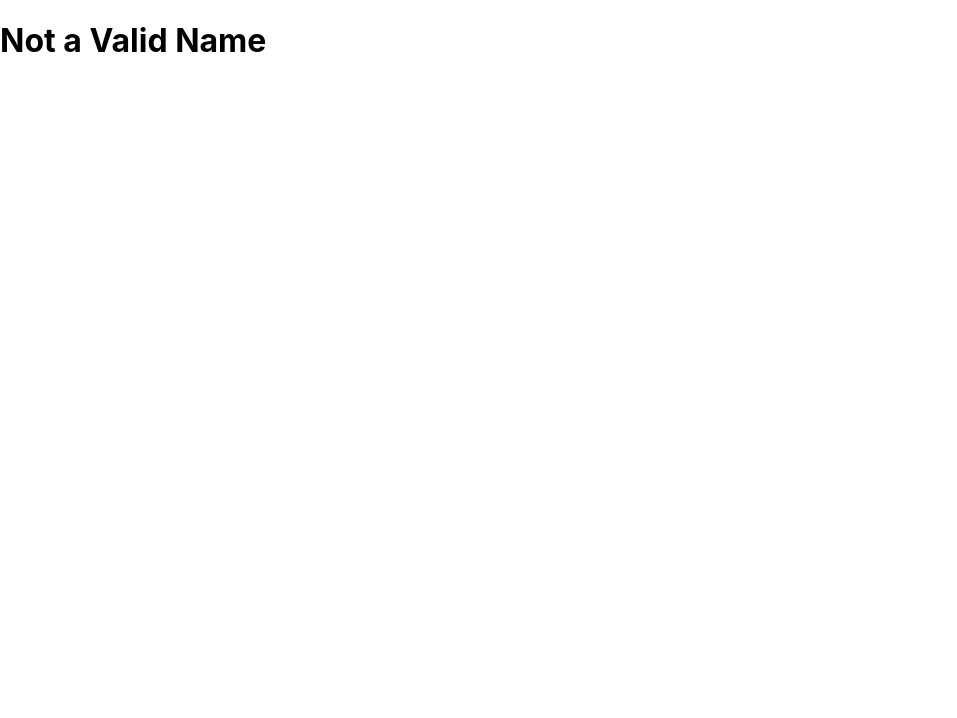
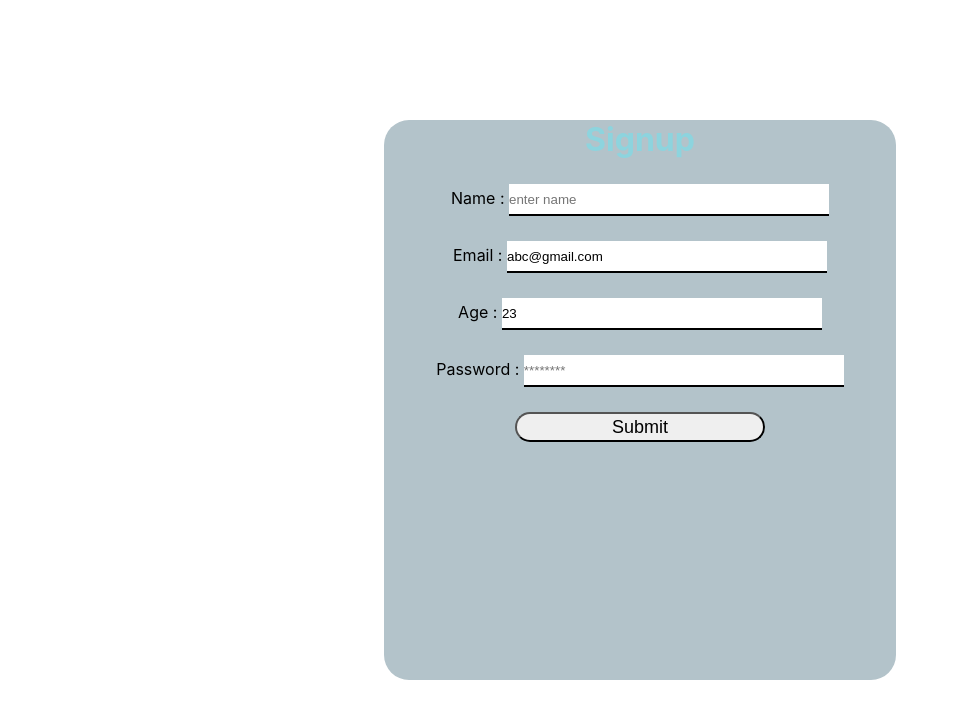
Before and after one commit to Malik-AhmadSE/Basic_React, a React (Create React App) app in the folder state_hook/: page / in a window 1280 px wide. Shown: the top 718 px of the page, without its empty margins (0-957 px from the left). Built offline with nearby package versions, Linux system fonts and the light colour scheme.

Commit message:
signup page

```diff
--- a/state_hook/src/App.jsx
+++ b/state_hook/src/App.jsx
@@ -1,12 +1,11 @@
-import React from 'react';
-
+import React from "react";
+import Signup from "./Signup/Signup";
 function App() {
-  let name='Ahmad';
   return (
     <div>
-    {name.length<=4?<h1>{name}</h1>:<h1>Not a Valid Name </h1>}
+      <Signup />
     </div>
-  )
+  );
 }
 
 export default App;
--- /dev/null
+++ b/state_hook/src/Signup/Signup.css
@@ -0,0 +1,44 @@
+*{
+    margin: 0px;
+    padding: 0px;
+    box-sizing: border-box;
+}
+.main_div{
+   width:100%;
+   height:100vh;
+   display: flex;
+   justify-content: center;
+   align-items: center;
+}
+#inner_div{
+    border:2px;
+    border-style:initial;
+    width:40%;
+    height:70%;
+    background-color:#b3c3ca;
+    border-radius: 25px;
+}
+.form{
+    display:flex;
+    flex-direction: column;
+    align-items: center;
+    justify-content: center;
+}
+.form div{
+    padding-top: 25px;
+}
+.form input{
+    width:20rem;
+    height:2rem;
+    outline-style: none;
+    border:none;
+    border-bottom: 2px solid black;
+}
+
+#submit{
+    width:250px;
+    height:30px;
+    text-align: center;
+    font-size: large;
+    border-radius: 20px;
+}
--- /dev/null
+++ b/state_hook/src/Signup/Signup.jsx
@@ -0,0 +1,34 @@
+import React from "react";
+import './Signup.css'
+function Signup() {
+  return (
+    <div className="main_div">
+      <div id="inner_div">
+            <h1 style={{display:'flex',justifyContent:'center',color:'#8dd4de'}}>Signup</h1>
+            <form className="form">
+            <div>
+            <label htmlFor="name">Name : </label>
+            <input type="text" name="name" placeholder="enter name"  maxLength={12}/>
+            </div>
+            <div>
+            <label htmlFor="email">Email : </label>
+            <input type="email" name="email" value='abc@gmail.com' />
+            </div>
+            <div>
+            <label htmlFor="age">Age : </label>
+            <input type="number" name="age" value='23' min={0}/>
+            </div>
+            <div>
+            <label htmlFor="password">Password : </label>
+            <input type="password" name="password" placeholder="********" maxLength={8} />
+            </div>
+            <div>
+            <button id='submit'>Submit</button>
+            </div>
+            </form>
+      </div>
+    </div>
+  );
+}
+
+export default Signup;
```
Also changed, not shown: 1 other file (tests, documents, lock files or other folders).
